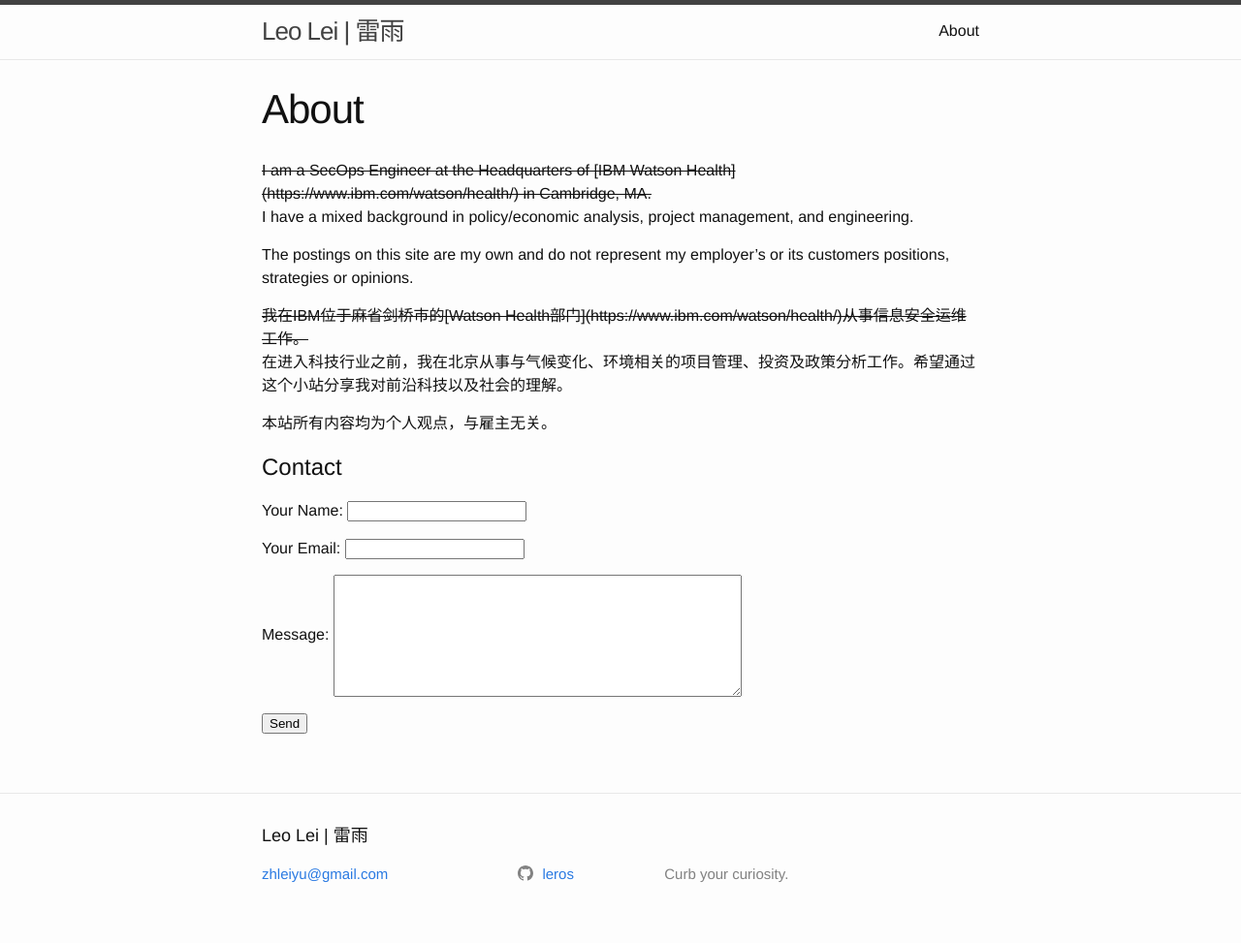
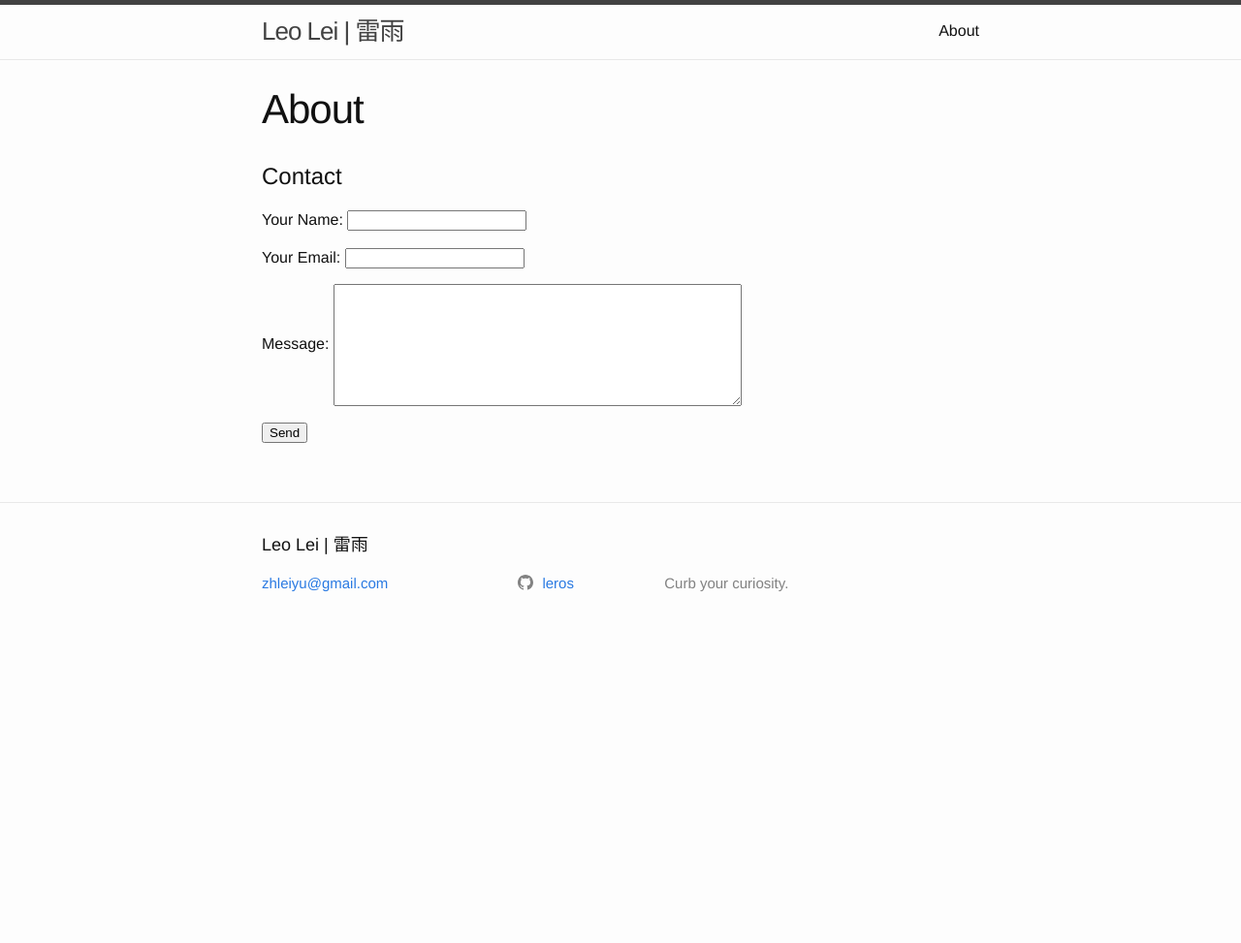
Before and after one commit to leros/leros.github.io, a Jekyll site: the page built from about.md, in a window 1280 px wide. Shown: the whole page at 97% size. Built offline with Jekyll 4.4.1, drawn with Linux system fonts in a browser that asks for light colours; after the commit the page ends 900 px from its top, so only the background shows below that.

Commit message:
Update about.md
remove self intro

```diff
--- a/about.md
+++ b/about.md
@@ -4,13 +4,4 @@ title: About
 permalink: /about/
 ---
 
-
-<s>I am a SecOps Engineer at the Headquarters of [IBM Watson Health](https://www.ibm.com/watson/health/) in Cambridge, MA.</s> I have a mixed background in policy/economic analysis, project management, and engineering.
-
-The postings on this site are my own and do not represent my employer’s or its customers positions, strategies or opinions.
-
-<s>我在IBM位于麻省剑桥市的[Watson Health部门](https://www.ibm.com/watson/health/)从事信息安全运维工作。</s> 在进入科技行业之前，我在北京从事与气候变化、环境相关的项目管理、投资及政策分析工作。希望通过这个小站分享我对前沿科技以及社会的理解。
-
-本站所有内容均为个人观点，与雇主无关。
-
 # Contact
```
